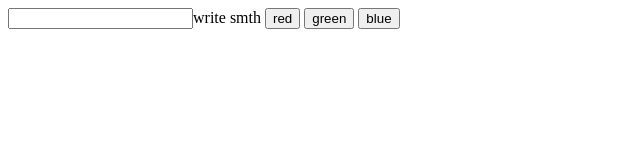
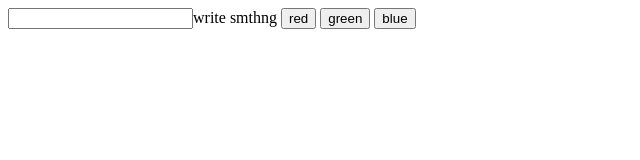
Before and after one commit to Roshankumar0808/redgreenblue, a plain HTML site: page index.html in a window 1280 px wide. Shown: the full height of the page, 0-640 px from the left. Drawn offline with Linux system fonts and the light colour scheme.

Commit message:
docs:update

```diff
--- a/index.html
+++ b/index.html
@@ -4,17 +4,15 @@
     <meta charset="UTF-8">
     <meta http-equiv="X-UA-Compatible" content="IE=edge">
     <meta name="viewport" content="width=device-width, initial-scale=1.0">
-    <title>H1H2H3</title>
+    <title>redgreenblur</title>
 </head>
 <body>
     <main>
-   <input id="text">write smth</input>
-    <button id="r1">red</button>
-    <button id="g2">green</button>
-    <button id="g3">blue</button>
-
- </main>
-    <script src="app.js"></script>
-
+        <input id="text">write smthng</input>
+        <button id="r1">red</button>
+        <button id="g2">green</button>
+        <button id="b3">blue</button>
+    </main>
+    <script scr="app.js"></script>
 </body>
 </html>
```
Also changed, not shown: app.js (+3 -5 lines).
